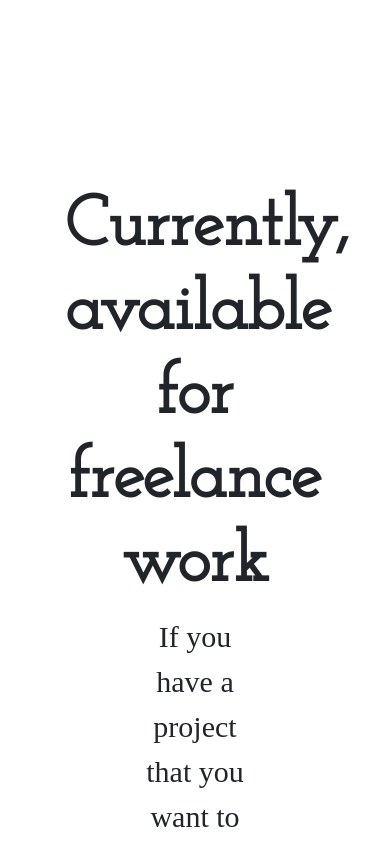
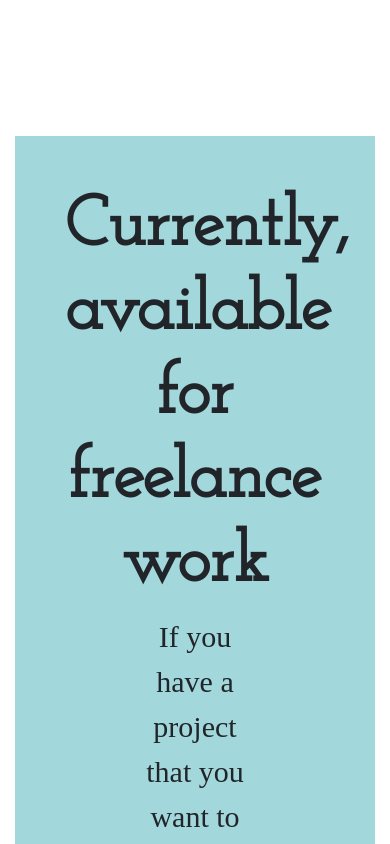
Before and after one commit to adikrverma/webassist, a plain HTML site: page index.html in a window 390 px wide. Shown: the part 2620-3464 px from the top of the page. Drawn offline with nearby package versions, Linux system fonts and the light colour scheme.

Commit message:
Add files via upload

```diff
--- a/style.css
+++ b/style.css
@@ -46,6 +46,9 @@ h4{
   }
   .col-lg-4{
     text-align: center;
+  }
+  .second-last{
+    background-color: #a2d7db;
   }
 }
 
```
